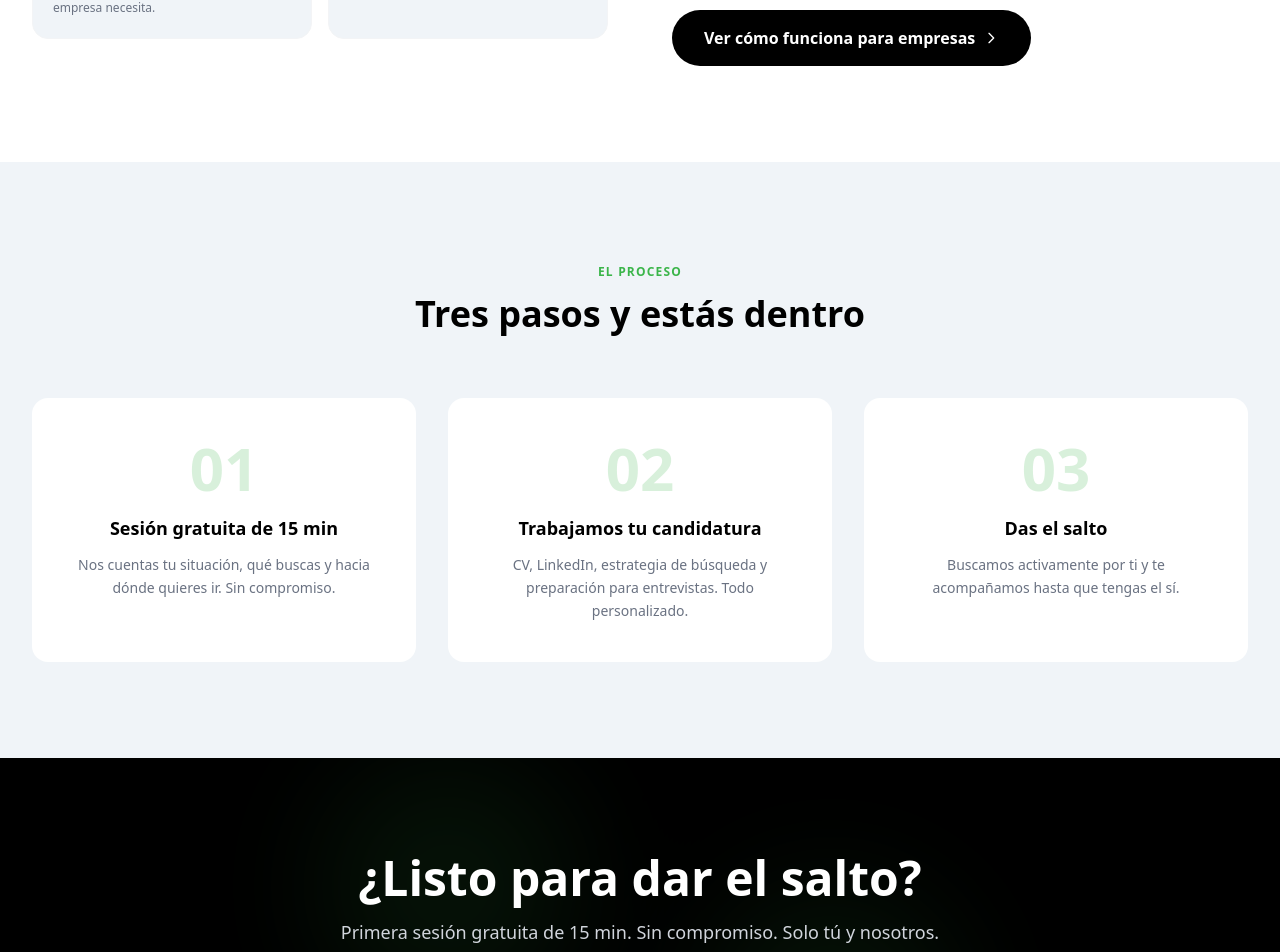
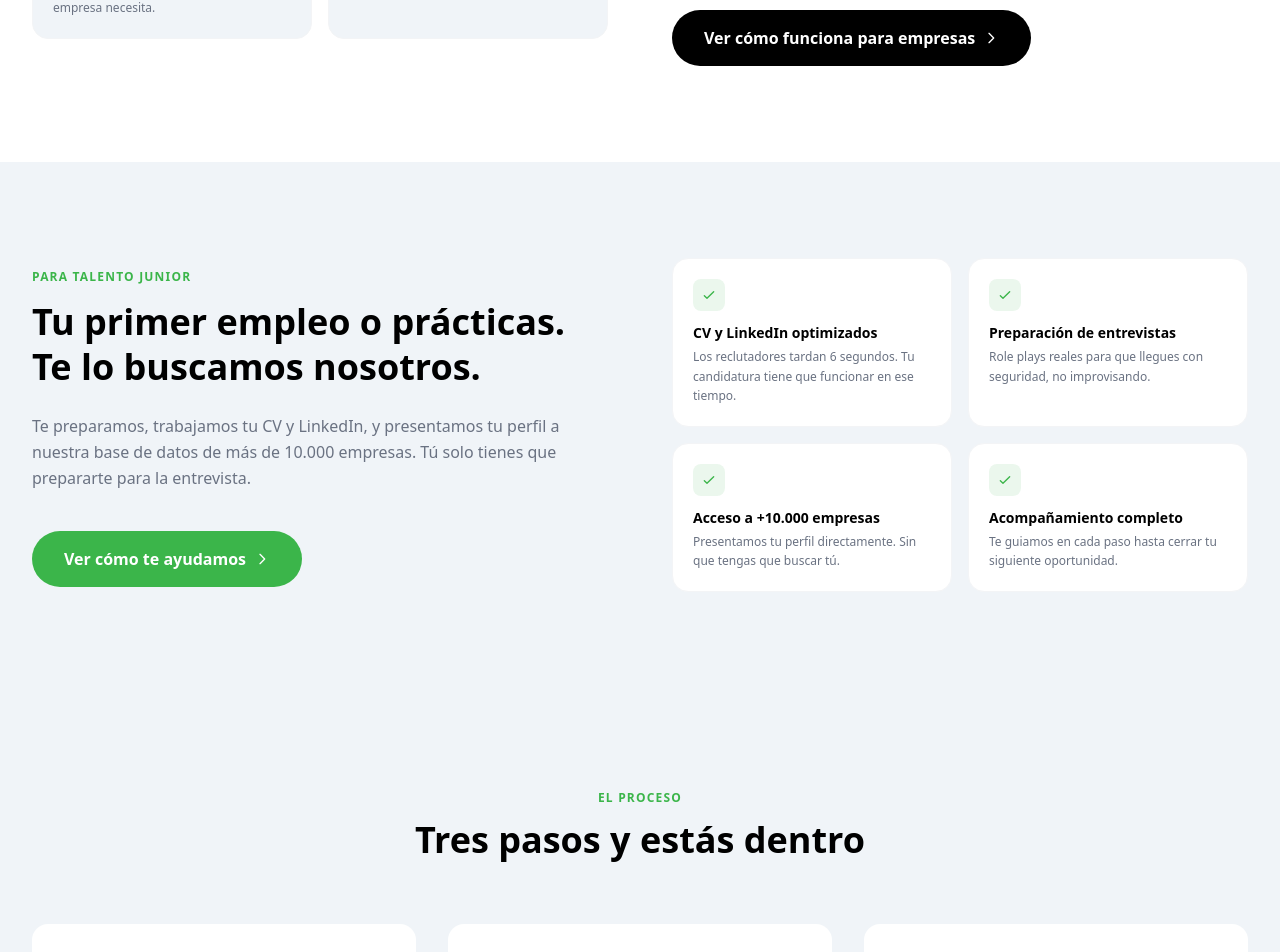
Before and after one commit to Job2Jump/job2jump-web, a Next.js app: page / in a window 1280 px wide. Shown: the part 1672-2624 px from the top of the page. Built offline with nearby package versions, Linux system fonts and the light colour scheme.

Commit message:
Home: añade sección talento junior escueta y sin precios, paralela a la de empresas
Co-Authored-By: Claude Sonnet 4.6 <noreply@anthropic.com>

```diff
--- a/app/page.js
+++ b/app/page.js
@@ -152,6 +152,43 @@ export default function Home() {
         </div>
       </section>
 
+      {/* PARA TALENTO JUNIOR */}
+      <section className="py-24 bg-[#F0F4F8]">
+        <div className="max-w-7xl mx-auto px-8">
+          <div className="grid md:grid-cols-2 gap-16 items-center">
+            <div>
+              <span className="text-[#3BB54A] font-semibold uppercase tracking-widest text-xs">Para talento junior</span>
+              <h2 className="text-4xl font-bold text-[#000000] mt-3 mb-6 leading-tight">
+                Tu primer empleo o prácticas.<br />Te lo buscamos nosotros.
+              </h2>
+              <p className="text-gray-500 mb-10 leading-relaxed">
+                Te preparamos, trabajamos tu CV y LinkedIn, y presentamos tu perfil a nuestra base de datos de más de 10.000 empresas. Tú solo tienes que prepararte para la entrevista.
+              </p>
+              <a href="/practicas" className="inline-flex items-center gap-2 bg-[#3BB54A] text-white px-8 py-4 rounded-full font-semibold hover:bg-[#2ea03c] transition">
+                Ver cómo te ayudamos
+                <svg className="w-4 h-4" fill="none" stroke="currentColor" viewBox="0 0 24 24"><path strokeLinecap="round" strokeLinejoin="round" strokeWidth={2} d="M9 5l7 7-7 7"/></svg>
+              </a>
+            </div>
+            <div className="grid grid-cols-2 gap-4">
+              {[
+                { titulo: "CV y LinkedIn optimizados", desc: "Los reclutadores tardan 6 segundos. Tu candidatura tiene que funcionar en ese tiempo." },
+                { titulo: "Preparación de entrevistas", desc: "Role plays reales para que llegues con seguridad, no improvisando." },
+                { titulo: "Acceso a +10.000 empresas", desc: "Presentamos tu perfil directamente. Sin que tengas que buscar tú." },
+                { titulo: "Acompañamiento completo", desc: "Te guiamos en cada paso hasta cerrar tu siguiente oportunidad." },
+              ].map((item, i) => (
+                <div key={i} className="bg-white rounded-2xl p-5 border border-gray-100">
+                  <div className="w-8 h-8 bg-[#3BB54A]/10 rounded-lg flex items-center justify-center mb-3">
+                    <svg className="w-4 h-4 text-[#3BB54A]" fill="none" stroke="currentColor" viewBox="0 0 24 24"><path strokeLinecap="round" strokeLinejoin="round" strokeWidth={2} d="M5 13l4 4L19 7"/></svg>
+                  </div>
+                  <h3 className="text-sm font-bold text-[#000000] mb-1">{item.titulo}</h3>
+                  <p className="text-xs text-gray-500 leading-relaxed">{item.desc}</p>
+                </div>
+              ))}
+            </div>
+          </div>
+        </div>
+      </section>
+
       {/* CÓMO FUNCIONA */}
       <section id="como-funciona" className="py-24 bg-[#F0F4F8]">
         <div className="max-w-7xl mx-auto px-8">
```
